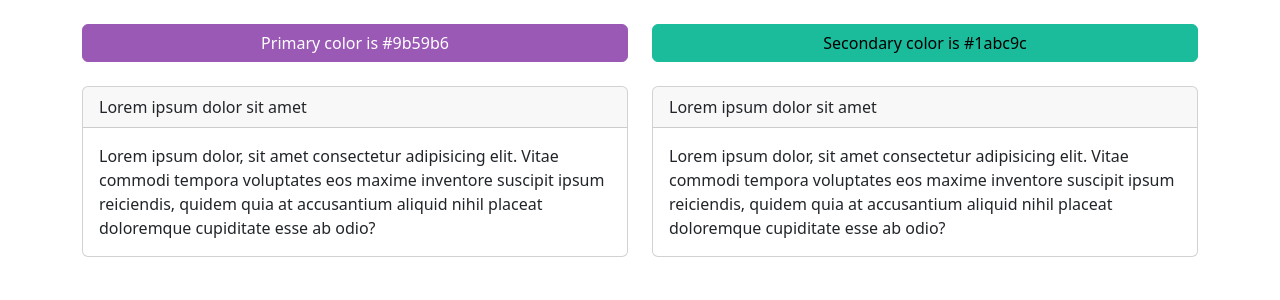
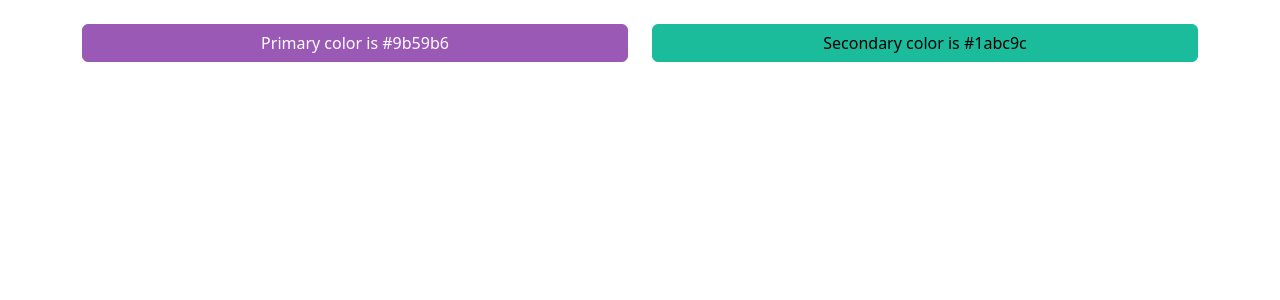
Before and after one commit to mehcan7/Front-end-Per-2, a React (Vite) app in the folder opdracht 1a/: page / in a window 1280 px wide. Shown: the top 300 px of the page. Built offline with nearby package versions, Linux system fonts and the light colour scheme.

Commit message:
Remove cards, keep only the buttons

```diff
--- a/opdracht 1a/src/App.jsx
+++ b/opdracht 1a/src/App.jsx
@@ -1,21 +1,9 @@
 import './App.scss'
-
-const loremIpsum =
-  'Lorem ipsum dolor, sit amet consectetur adipisicing elit. Vitae commodi tempora voluptates eos maxime inventore suscipit ipsum reiciendis, quidem quia at accusantium aliquid nihil placeat doloremque cupiditate esse ab odio?'
-
-function Card() {
-  return (
-    <div className="card">
-      <div className="card-header">Lorem ipsum dolor sit amet</div>
-      <div className="card-body">{loremIpsum}</div>
-    </div>
-  )
-}
 
 function App() {
   return (
     <div className="container mt-4">
-      <div className="row mb-4">
+      <div className="row">
         <div className="col">
           <button className="btn btn-primary w-100">Primary color is #9b59b6</button>
         </div>
@@ -23,14 +11,6 @@ function App() {
           <button className="btn btn-secondary w-100">Secondary color is #1abc9c</button>
         </div>
       </div>
-      <div className="row">
-        <div className="col">
-          <Card />
-        </div>
-        <div className="col">
-          <Card />
-        </div>
-      </div>
     </div>
   )
 }
```
